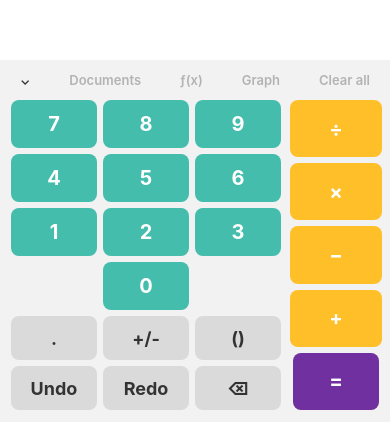
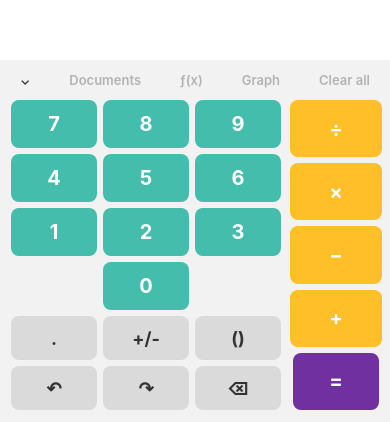
Before and after one commit to tousifosman/CalcMind, a React Native app: screen / in a window 390 px wide. Shown: the part 422-844 px from the top of the page. Built offline with nearby package versions, Linux system fonts and the light colour scheme.

Commit message:
Show undo/redo as ↶/↷ glyphs on the keypad
Text labels crowded the small history-row cells; match the single-glyph
style of ⌫ and keep spoken names via accessibilityLabel.

Co-authored-by: Tousif Osman <tousifosman@gmail.com>

```diff
--- a/src/keypad/Keypad.tsx
+++ b/src/keypad/Keypad.tsx
@@ -167,8 +167,18 @@ export function Keypad({ locale = 'en-US', onKeyPress }: KeypadProps) {
           </View>
 
           <View style={styles.historyRow} testID="keypad-history">
-            <Key label="Undo" onPress={() => press({ region: 'undo' })} testID="keypad-undo" />
-            <Key label="Redo" onPress={() => press({ region: 'redo' })} testID="keypad-redo" />
+            <Key
+              label="↶"
+              accessibilityLabel="Undo"
+              onPress={() => press({ region: 'undo' })}
+              testID="keypad-undo"
+            />
+            <Key
+              label="↷"
+              accessibilityLabel="Redo"
+              onPress={() => press({ region: 'redo' })}
+              testID="keypad-redo"
+            />
             {/* Swipe-across-backspace clear gesture stays on ⌫ wherever it sits (§8.5). */}
             <GestureDetector gesture={backspaceSwipe}>
               <Key label="⌫" onPress={() => press({ region: 'backspace' })} testID="keypad-backspace" />
@@ -192,6 +202,8 @@ interface KeyProps {
   label: string;
   onPress: () => void;
   testID?: string;
+  /** Spoken name when `label` is a glyph (e.g. undo/redo arrows). */
+  accessibilityLabel?: string;
 }
 
 // Web only: a plain TouchableOpacity press starts with a mousedown, which blurs whatever
@@ -205,12 +217,13 @@ interface KeyProps {
 // focus with.
 const preventFocusSteal = { onMouseDown: (e: { preventDefault: () => void }) => e.preventDefault() };
 
-function Key({ label, onPress, testID }: KeyProps) {
+function Key({ label, onPress, testID, accessibilityLabel }: KeyProps) {
   return (
     <TouchableOpacity
       style={styles.key}
       onPress={onPress}
       testID={testID}
+      accessibilityLabel={accessibilityLabel}
       {...preventFocusSteal}
       {...skipTabOrder}
     >
```
Also changed, not shown: 2 other files (tests, documents, lock files or other folders).
